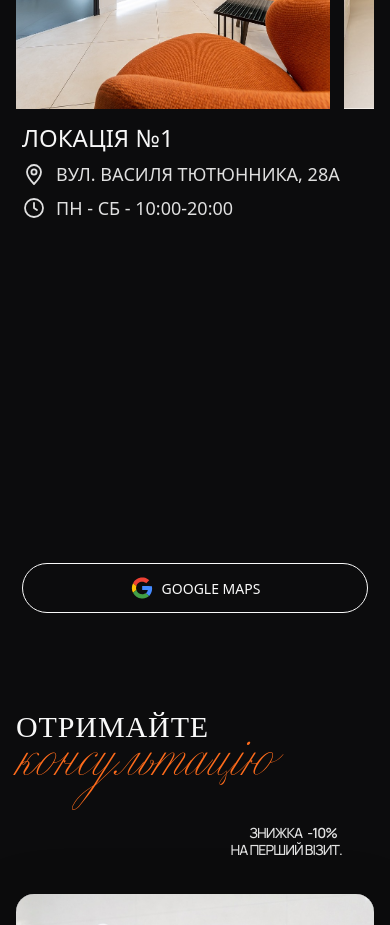
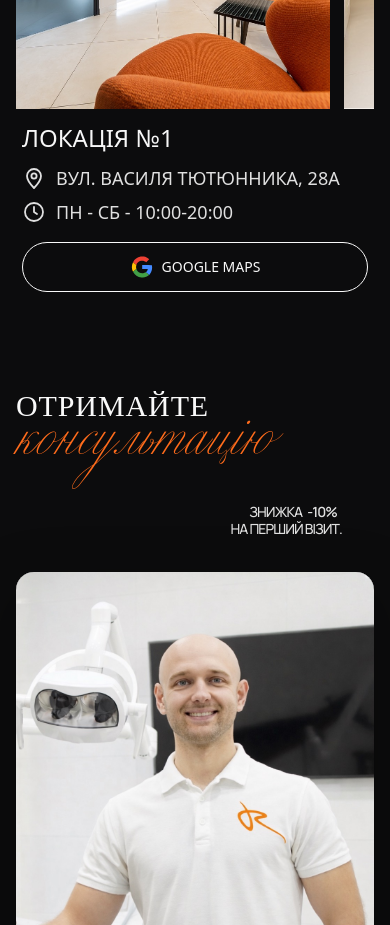
Before and after one commit to nutritsio/rayevskiy-clinic, a Vue app: page / in a window 390 px wide. Shown: the part 5100-6025 px from the top of the page. Built offline with nearby package versions, Linux system fonts and the light colour scheme; a web font is replaced by a local one.

Commit message:
fix google button

```diff
--- a/src/components/LocationSection/LocationOverlayCard.vue
+++ b/src/components/LocationSection/LocationOverlayCard.vue
@@ -222,6 +222,12 @@ defineProps<Props>();
     gap: 18px;
   }
 
+  .location-overlay__content {
+    flex: none;
+    width: 100%;
+    gap: 14px;
+  }
+
   .location-overlay__title {
     font-size: 24px;
     line-height: 1.1;
```
